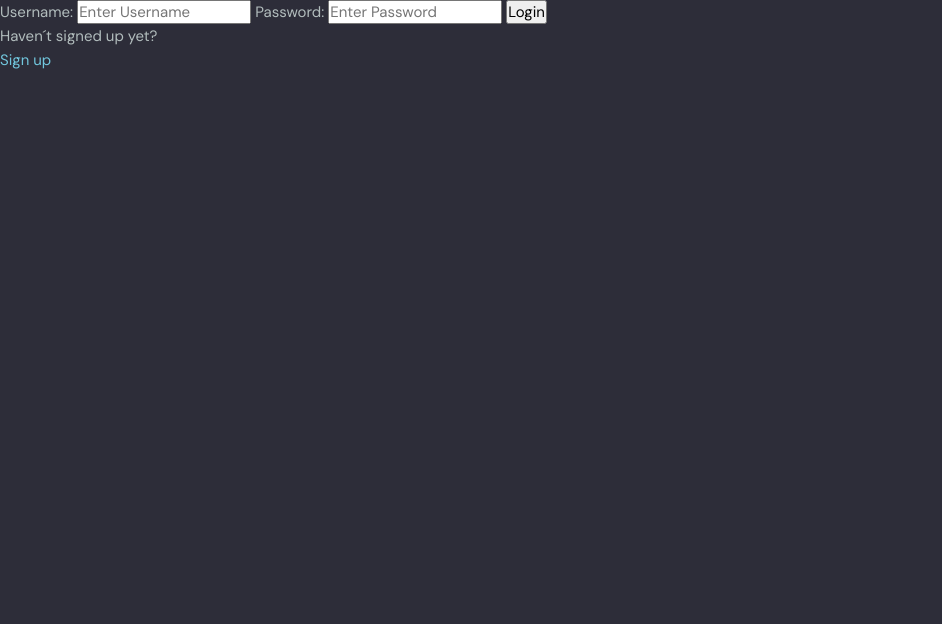
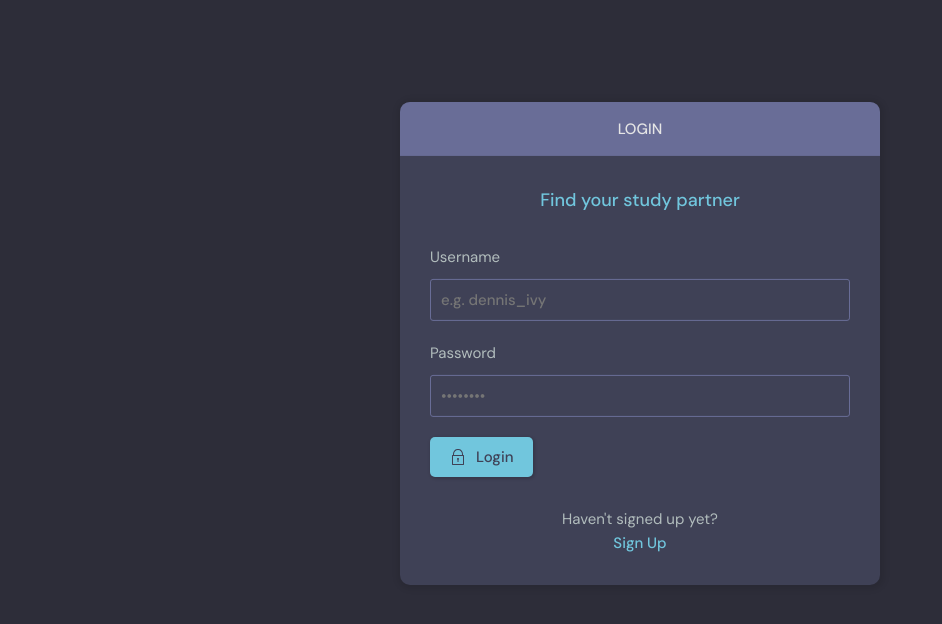
Before and after one commit to IsaacNascimento/StudyBud_Django, a Django app: page /login/ in a window 1280 px wide. Shown: the part 76-700 px from the top of the page, without its empty margins (0-942 px from the left). Run offline with Django 4.2, Linux system fonts and the light colour scheme.

Commit message:
Login/Register page styles

```diff
--- a/studybud/base/templates/base/login_register.html
+++ b/studybud/base/templates/base/login_register.html
@@ -1,32 +1,63 @@
 {% extends 'index.html' %}
 
 {% block content %}
-
+    <main class="auth layout">
+      <div class="container">
+        <div class="layout__box">
+          <div class="layout__boxHeader">
+            <div class="layout__boxTitle">
+              <h3>Login</h3>
+            </div>
+          </div>
+          <div class="layout__body">
+            <h2 class="auth__tagline">Find your study partner</h2>
 
             {% if page == 'login' %}
-<div>
-  <form method="POST" action="">
+            <form class="form" method="POST" action="">
               {% csrf_token %}
+              <div class="form__group form__group">
+                <label for="room_name">Username</label>
+                <input id="username" name="username" type="text" placeholder="e.g. dennis_ivy" />
+              </div>
+              <div class="form__group">
+                <label for="password">Password</label>
+                <input
+                  id="password"
+                  name="password"
+                  type="password"
+                  placeholder="&bull;&bull;&bull;&bull;&bull;&bull;&bull;&bull;"
+                />
+              </div>
 
-    <label>Username:</label>
-    <input type="text" name="username" placeholder="Enter Username"/>
+              <button class="btn btn--main" type="submit">
+                <svg
+                  version="1.1"
+                  xmlns="http://www.w3.org/2000/svg"
+                  width="32"
+                  height="32"
+                  viewBox="0 0 32 32"
+                >
+                  <title>lock</title>
+                  <path
+                    d="M27 12h-1v-2c0-5.514-4.486-10-10-10s-10 4.486-10 10v2h-1c-0.553 0-1 0.447-1 1v18c0 0.553 0.447 1 1 1h22c0.553 0 1-0.447 1-1v-18c0-0.553-0.447-1-1-1zM8 10c0-4.411 3.589-8 8-8s8 3.589 8 8v2h-16v-2zM26 30h-20v-16h20v16z"
+                  ></path>
+                  <path
+                    d="M15 21.694v4.306h2v-4.306c0.587-0.348 1-0.961 1-1.694 0-1.105-0.895-2-2-2s-2 0.895-2 2c0 0.732 0.413 1.345 1 1.694z"
+                  ></path>
+                </svg>
 
-    <label>Password:</label>
-    <input type="password" name="password" placeholder="Enter Password"/>
-
-
-    <button type="submit">Login</button>
+                Login
+              </button>
             </form>
 
-  <p>Haven´t signed up yet?</p>
-  <a href="{% url 'register' %}">Sign up</a>
-
+            <div class="auth__action">
+              <p>Haven't signed up yet?</p>
+              <a href="{% url 'register' %}" class="btn btn--link">Sign Up</a>
             </div>
-
             {% else %}
 
             <div>
-  <form method="POST" action="">
+              <form class="form" method="POST" action="">
               {% csrf_token %}
               {{form.as_p}}
               <button type="submit">Register</button>
@@ -34,6 +65,11 @@
               <a href="{% url 'login' %}">login</a>
             </form>
           </div>
+
+
+        </div>
           {% endif %}
-
+        </div>
+      </div>
+    </main>
 {% endblock content %}
--- a/studybud/base/templates/base/profile.html
+++ b/studybud/base/templates/base/profile.html
@@ -19,7 +19,7 @@
           <div class="profile__info">
             <h3>{{user.username}}</h3>
             <p>@{{user.username}}</p>
-            <a href="edit-user.html" class="btn btn--main btn--pill">Edit Profile</a>
+            <a href="#" class="btn btn--main btn--pill">Edit Profile</a>
           </div>
           <div class="profile__about">
             <h3>About</h3>
--- a/studybud/base/templates/base/room_old.html
+++ b/studybud/base/templates/base/room_old.html
@@ -28,7 +28,7 @@
       </div>
       {% endfor %}
     </div>
-    {% if request.user.is_authenticated %}
+    <!-- {% if request.user.is_authenticated %} -->
     <div class="comment-form">
       <form method="POST" action="">
         {% csrf_token %}
@@ -39,7 +39,7 @@
         />
       </form>
     </div>
-    {% endif %}
+    <!-- {% endif %} -->
 
   </div>
 
```
Also changed, not shown: studybud/base/templates/base/login_register_old.html (added, +39 -0 lines), studybud/base/templates/base/room.html (+9 -1 lines), studybud/db.sqlite3. Lines whose indentation alone changed are shown as unchanged.
